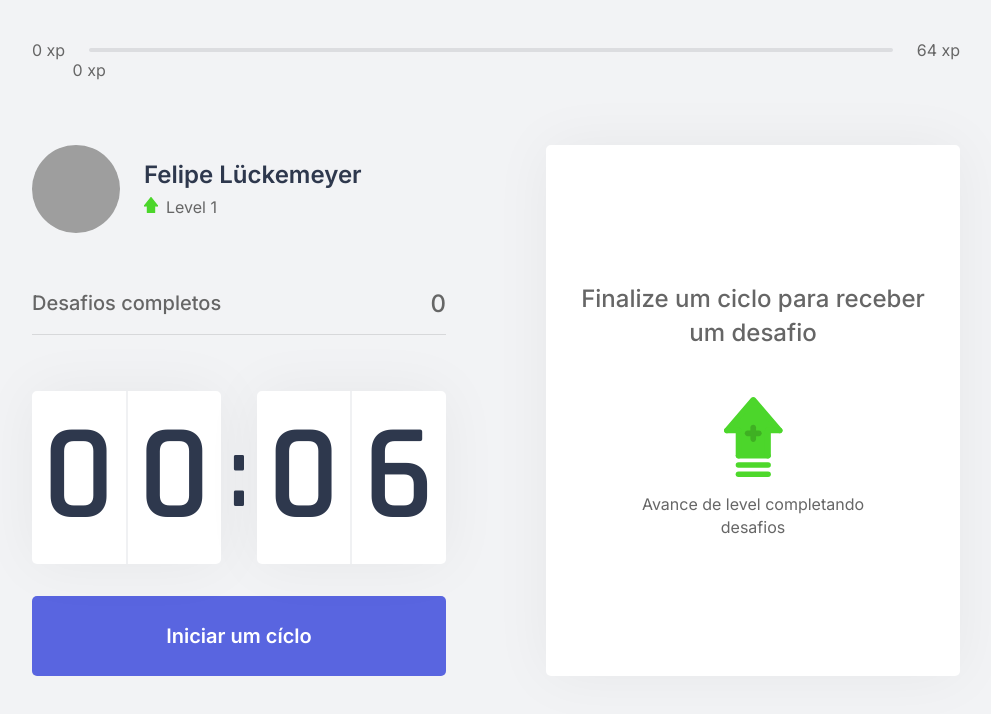
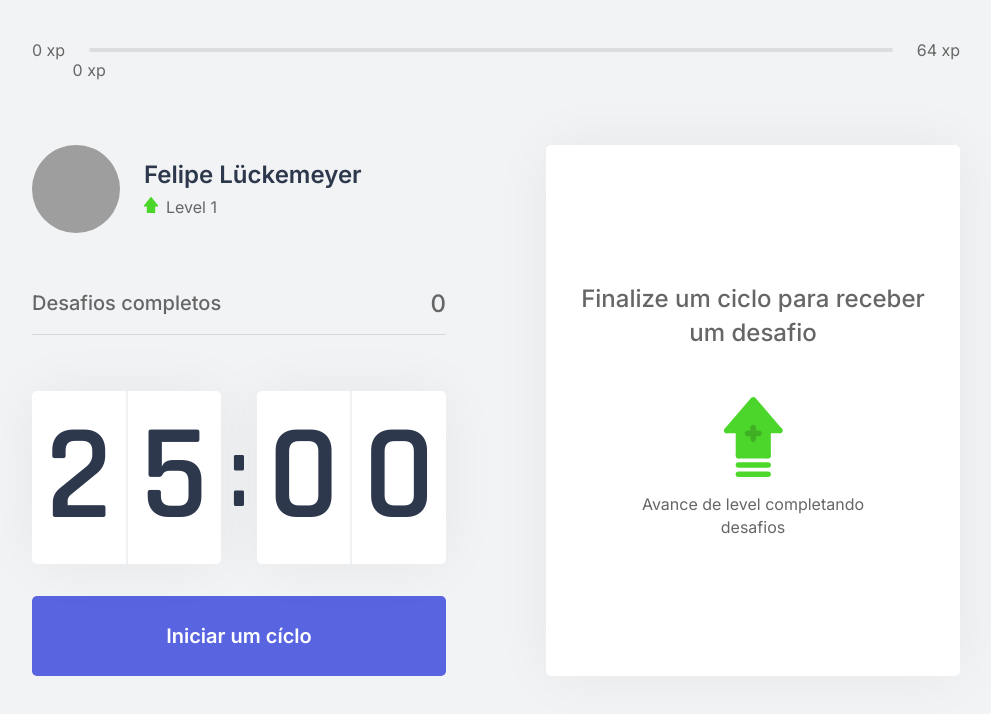
Before and after one commit to felipe-luckemeyer/move-it-web, a Next.js app: page / in a window 1280 px wide. Shown: the top 714 px of the page, without its empty margins (144-1135 px from the left). Built offline with nearby package versions, Linux system fonts and the light colour scheme; grey boxes are pictures that could not be loaded.

Commit message:
Title header melhorado

```diff
--- a/src/components/Countdown.tsx
+++ b/src/components/Countdown.tsx
@@ -1,14 +1,14 @@
 import { useContext } from 'react';
 import { CountdownContext } from '../contexts/CountdownContext';
 import styles from '../styles/components/Countdown.module.css';
+import { formatTime } from '../utils';
 
 export default function Countdown() {
   const { minutes, seconds, hasFinished, isActive, resetCountdown, startCountdown } = useContext(
     CountdownContext
   );
-
-  const [minuteLeft, minuteRight] = String(minutes).padStart(2, '0').split('');
-  const [secondLeft, secondRight] = String(seconds).padStart(2, '0').split('');
+  const [minuteLeft, minuteRight] = formatTime(minutes);
+  const [secondLeft, secondRight] = formatTime(seconds);
 
   return (
     <div>
--- /dev/null
+++ b/src/components/HeadTitle.tsx
@@ -0,0 +1,33 @@
+import { useContext } from 'react';
+import Head from 'next/head';
+import { CountdownContext } from '../contexts/CountdownContext';
+import { formatTime } from '../utils';
+
+export default function HeadTitle() {
+  const { isActive, minutes, seconds, hasFinished } = useContext(CountdownContext);
+  const [minuteLeft, minuteRight] = formatTime(minutes);
+  const [secondLeft, secondRight] = formatTime(seconds);
+  const time = `${minuteLeft}${minuteRight}:${secondLeft}${secondRight}`;
+
+  if (isActive)
+    return (
+      <Head>
+        <title>⏱ Bora produzir | {time}</title>
+      </Head>
+    );
+
+  if (hasFinished)
+    return (
+      <Head>
+        <title>🍃 Relaxe e faça seu desafio </title>
+      </Head>
+    );
+
+  return (
+    <div>
+      <Head>
+        <title>Início | move.it</title>
+      </Head>
+    </div>
+  );
+}
--- a/src/components/index.tsx
+++ b/src/components/index.tsx
@@ -4,5 +4,14 @@ import Countdown from './Countdown';
 import ExperienceBar from './ExperienceBar';
 import LevelUpModal from './LevelUpModal';
 import Profile from './Profile';
+import HeadTitle from './HeadTitle';
 
-export { ChallengeBox, CompletedChallenges, Countdown, ExperienceBar, LevelUpModal, Profile };
+export {
+  ChallengeBox,
+  CompletedChallenges,
+  Countdown,
+  ExperienceBar,
+  LevelUpModal,
+  Profile,
+  HeadTitle,
+};
--- a/src/contexts/CountdownContext.tsx
+++ b/src/contexts/CountdownContext.tsx
@@ -21,7 +21,7 @@ let countdownTimeout: NodeJS.Timeout;
 export function CountdownProvider({ children }: CountdownProviderProps) {
   const { startNewChallenge } = useContext(ChallengesContext);
 
-  const [time, setTime] = useState(0.1 * 60);
+  const [time, setTime] = useState(25 * 60);
   const [isActive, setIsActive] = useState(false);
   const [hasFinished, setHasFinished] = useState(false);
 
@@ -48,7 +48,7 @@ export function CountdownProvider({ children }: CountdownProviderProps) {
     clearTimeout(countdownTimeout);
     setIsActive(false);
     setHasFinished(false);
-    setTime(0.1 * 60);
+    setTime(25 * 60);
   }
 
   return (
--- a/src/pages/index.tsx
+++ b/src/pages/index.tsx
@@ -1,4 +1,3 @@
-import Head from 'next/head';
 import { GetServerSideProps } from 'next';
 
 import styles from '../styles/pages/Home.module.css';
@@ -8,6 +7,7 @@ import {
   Countdown,
   ExperienceBar,
   Profile,
+  HeadTitle,
 } from '../components';
 import { CountdownProvider } from '../contexts/CountdownContext';
 import { ChallengesProvider } from '../contexts/ChallengesContext';
@@ -20,13 +20,10 @@ export default function Home(props) {
       challengesCompleted={props.challengesCompleted}
     >
       <div className={styles.container}>
-        <Head>
-          <title>Início | move.it</title>
-        </Head>
-
         <ExperienceBar />
 
         <CountdownProvider>
+          <HeadTitle />
           <section>
             <div>
               <Profile />
--- /dev/null
+++ b/src/utils/index.tsx
@@ -0,0 +1,7 @@
+// interface FormatTimeProps {
+//   time: string;
+// }
+
+export const formatTime = (time) => {
+  return String(time).padStart(2, '0').split('');
+};
```
